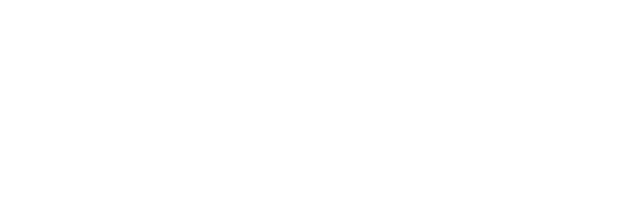
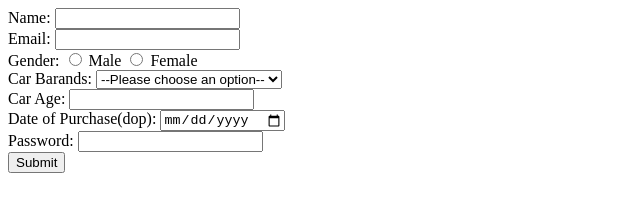
Before and after one commit to acciojob/car-insurance-form-shaikhhujef, a website: page main.html in a window 1280 px wide. Shown: the whole page, without its empty margins (0-640 px from the left). Drawn offline with Linux system fonts and the light colour scheme.

Commit message:
created a submission

```diff
--- a/main.html
+++ b/main.html
@@ -1,13 +1,47 @@
 <!DOCTYPE html>
 
-<html>
+<html lang="en">
 
 <head>
+	<meta charset="utf-8">
+	<meta name="viewport" content="width=device-width, initial-scale=1.0">
+	<title>Car Insurance Form</title>
 	<link rel="stylesheet" href="styles.css">
 </head>
 
 <body>
-	<!-- the entire body must be written by student -->
+	<form action="target_url" method="GET/POST" attribute="value">
+		<label for="name">Name:</label>
+		<input type="text" id="name" name="name" required><br>
+
+		<label for="email">Email:</label>
+		<input type="email" id="email" name="email" required><br>
+
+		<label>Gender:</label>
+		<input type="radio" id="gender_m" name="gender" required>
+		<label for="gender_m">Male</label>
+		<input type="radio" id="gender_f" name="gender" required>
+	    <label for="gender_f">Female</label><br>
+
+		<label for="cars">Car Barands:</label>
+		<select name="cars" id="cars">
+			<option value="" disabled selected>--Please choose an option--</option>
+			<option value="bmw">BWM</option>
+			<option value="audi">Audi</option>
+			<option value="mercedez">Mercedez</option>
+		</select><br>
+
+		<label for="car age">Car Age:</label>
+		<input type="number" id="car age" name="car age" required><br>
+
+		<label for="dop">Date of Purchase(dop):</label>
+		<input type="date" id="dop" name="dop" required><br>
+
+		<label for="password">Password:</label>
+		<input type="password" id="password" name="password" required><br>
+
+		<button type="submit">Submit</button>
+	</form>
     <script type="text/javascript" src="./script.js">
 </script>
 
```
